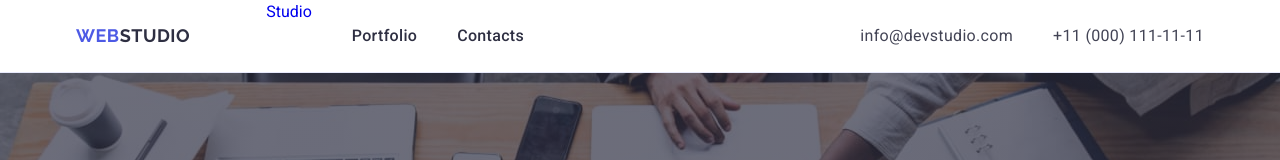
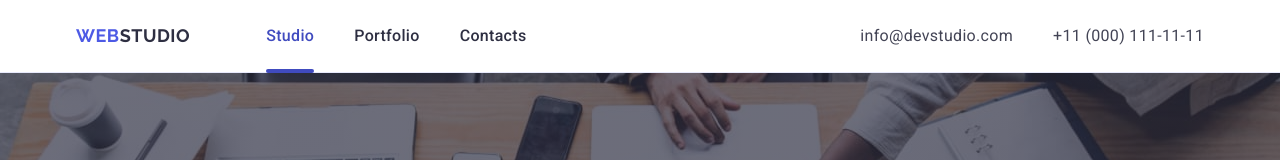
Before and after one commit to Voroshylo/goit-markup-hw-04, a plain HTML site: page index.html in a window 1280 px wide. Shown: the top 160 px of the page. Drawn offline with nearby package versions, Linux system fonts and the light colour scheme.

Commit message:
edit studio

```diff
--- a/index.html
+++ b/index.html
@@ -32,7 +32,7 @@
           >
           <ul class="list">
             <li class="list-li">
-              <a class="list-first-current" href="./index.html" target="_blank"
+              <a class="list-first current" href="./index.html" target="_blank"
                 >Studio</a
               >
             </li>
```
